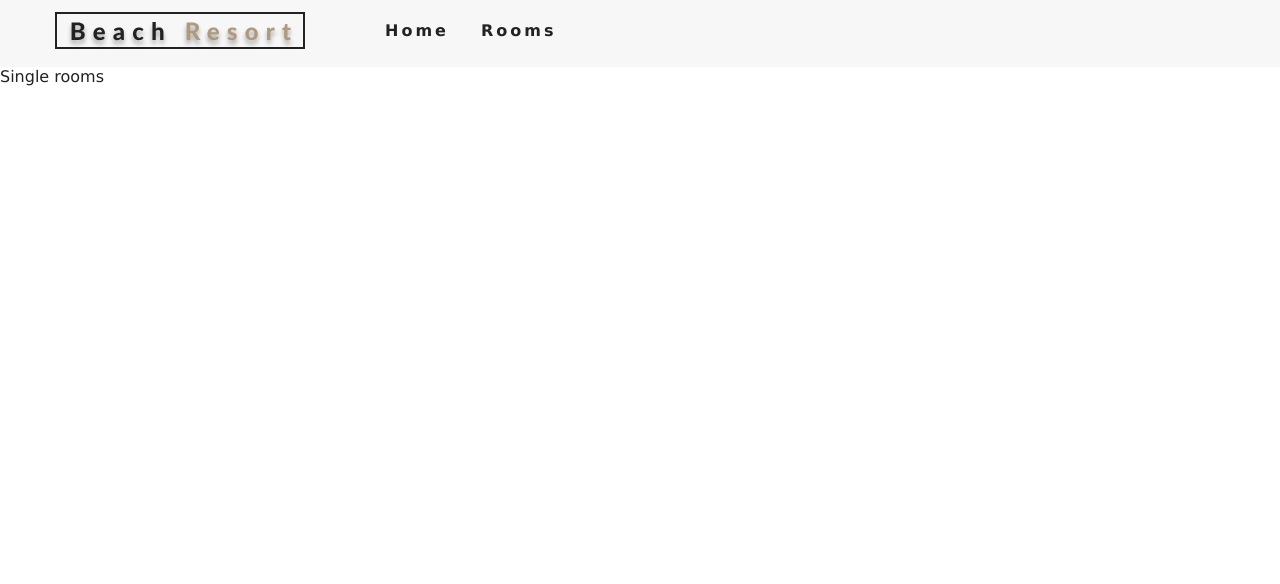
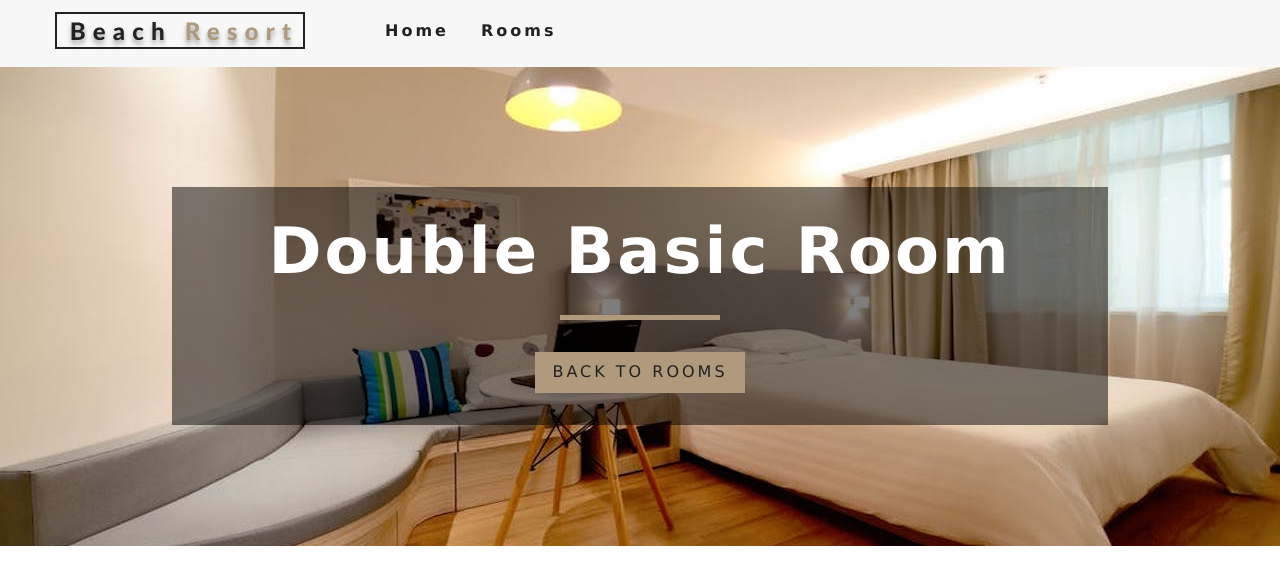
Before and after one commit to Subin-Panta/Hotel-reservation-using-react, a React (Create React App) app: page /rooms/double-basic in a window 1280 px wide. Shown: the top 584 px of the page. Built offline with nearby package versions, Linux system fonts and the light colour scheme.

Commit message:
installed styled components

```diff
--- a/package.json
+++ b/package.json
@@ -10,7 +10,8 @@
     "react-dom": "^16.12.0",
     "react-icons": "^3.8.0",
     "react-router-dom": "^5.1.2",
-    "react-scripts": "3.3.0"
+    "react-scripts": "3.3.0",
+    "styled-components": "^5.1.0"
   },
   "scripts": {
     "start": "react-scripts start",
--- a/src/Context.js
+++ b/src/Context.js
@@ -29,11 +29,16 @@ export default class RoomProvider extends Component {
         )
         return tempItems
     }
+    getRoom = (slug) => {
+        let tempRooms=[...this.state.rooms]
+        const room= tempRooms.find(room => room.slug === slug)
+        return room
+    }
 
     render() {
         return (
             <RoomContext.Provider value={{
-                ...this.state
+                ...this.state,getRoom:this.getRoom
             }}>
                 {this.props.children}
             </RoomContext.Provider>
--- a/src/components/Room.js
+++ b/src/components/Room.js
@@ -1,6 +1,7 @@
 import React from 'react'
 import { Link } from "react-router-dom"
 import defaultImg from "../images/room-1.jpeg"
+import PropTypes from 'prop-types'
 export default function Room({room}) {
     const {name,slug,images,price}=room;
     return (
@@ -15,7 +16,16 @@ export default function Room({room}) {
                 Features
              </Link>
             </div>
-
+            <p className="room-info">{name}</p>
         </article>
     )
 }
+
+Room.protoTypes = {
+    room: PropTypes.shape({
+        name:PropTypes.string.isRequired,
+        slug:PropTypes.string.isRequired,
+        images:PropTypes.arrayOf(PropTypes.string).isRequired,
+        price:PropTypes.number.isRequired,
+    })
+}
--- a/src/pages/SingleRoom.js
+++ b/src/pages/SingleRoom.js
@@ -1,12 +1,54 @@
-import React from 'react'
+import React, { Component } from 'react'
+import defaultBcg from '../images/room-2.jpeg'
+import Hero from "../components/Hero"
+import Banner from "../components/Banner"
+import {Link} from "react-router-dom"
+import {RoomContext} from "../Context"
+export default class SingleRoom extends Component{
+    constructor(props){
+        super(props)
+        this.state ={
+            slug: this.props.match.params.slug,
+            defaultBcg
+        }
+    }
+    static contextType= RoomContext;
+    render(){
+        const { getRoom } = this.context
+        const room= getRoom(this.state.slug)
+        if(!room){
+            return(
+                <div className="error">
+                   <h3>no such room found</h3>
+                   <Link to="/rooms" className="btn-primary">Back to rooms</Link>
+                </div>
 
-class SingleRoom extends React.Component{
-    render(){
+            )
+        }
+        const {name,description,capacity,size,price,extras,breakfast,pets,images}= room
         return(
-        <div>
-            Single rooms
-        </div>
+        <Hero hero="roomsHero">
+            <Banner title={name + ' room'}>
+                <Link to="/rooms" className="btn-primary">Back to Rooms</Link>
+            </Banner>
+
+        </Hero>
     )
     }
 }
-export default SingleRoom
+
+
+
+// export default function SingleRoom(props) {
+//     const [slug , setSlug]  = useState(props.match.params.slug)
+//     // const[defaultBcg, setdefaultbcg] = useState(defaultBcg)
+//     const { getRoom } = useContext(RoomContext)
+//     const room= getRoom(slug)
+
+//     console.log(room)
+//     return (
+//         <div>
+//             hello
+//         </div>
+//     )
+// }
```
Also changed, not shown: 1 other file (tests, documents, lock files or other folders).
